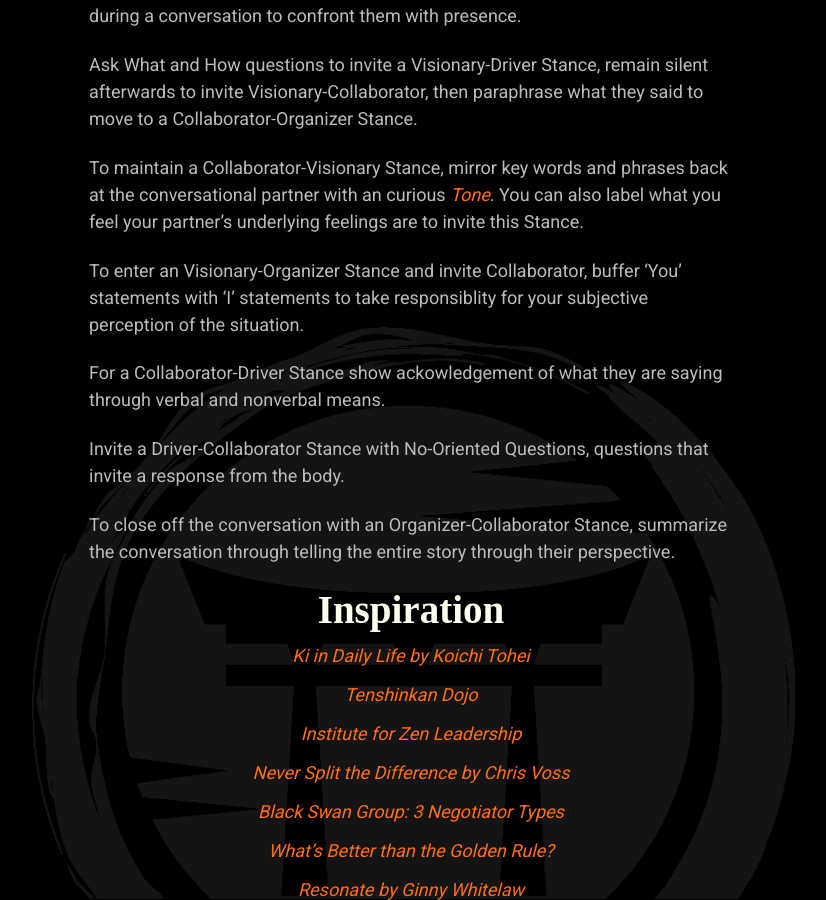
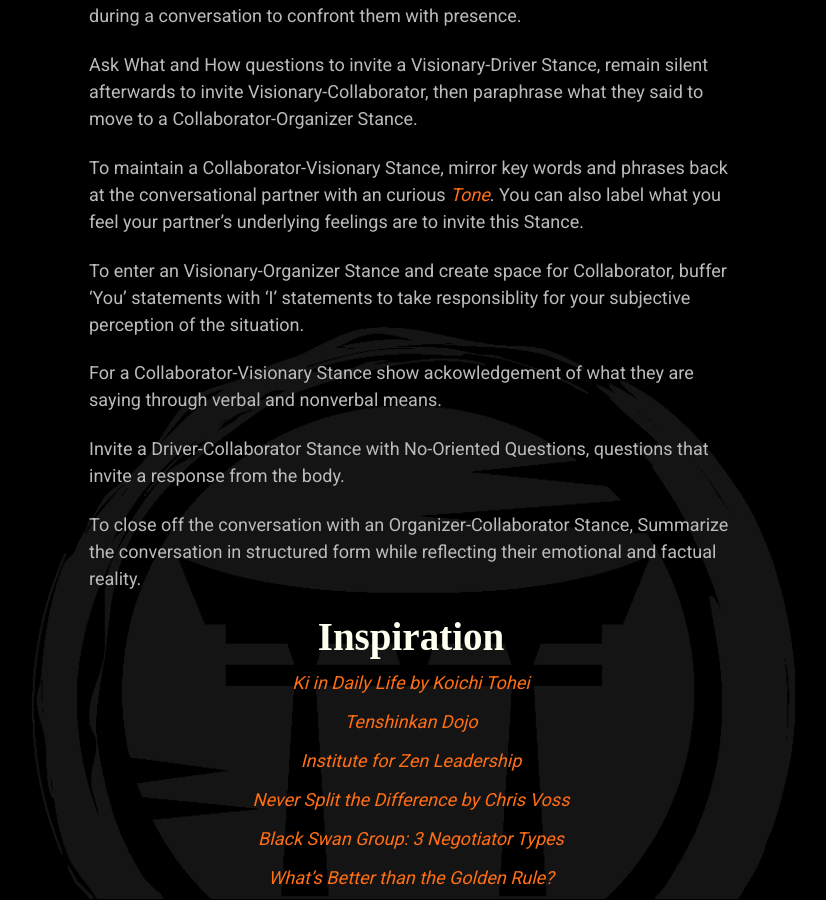
Before and after one commit to mindset-dojo/mindset-dojo.github.io, a Jekyll site: the page built from _forms/stance.md, in a window 1280 px wide and 900 px high, scrolled down 1076 px. Shown: the whole window, without its empty margins (229-1055 px from the left). Built offline with Jekyll 4.4.1, drawn with Linux system fonts in a browser that asks for light colours; some web fonts are replaced.

Commit message:
fix(stance): febi energy and stance relation language.

```diff
--- a/_forms/stance.md
+++ b/_forms/stance.md
@@ -30,13 +30,13 @@
 
 To maintain a Collaborator-Visionary Stance, mirror key words and phrases back at the conversational partner with an curious [Tone](../tone/). You can also label what you feel your partner's underlying feelings are to invite this Stance.
 
-To enter an Visionary-Organizer Stance and invite Collaborator, buffer 'You' statements with 'I' statements to take responsiblity for your subjective perception of the situation.
+To enter an Visionary-Organizer Stance and create space for Collaborator, buffer 'You' statements with 'I' statements to take responsiblity for your subjective perception of the situation.
 
-For a Collaborator-Driver Stance show ackowledgement of what they are saying through verbal and nonverbal means.
+For a Collaborator-Visionary Stance show ackowledgement of what they are saying through verbal and nonverbal means.
 
 Invite a Driver-Collaborator Stance with No-Oriented Questions, questions that invite a response from the body.
 
-To close off the conversation with an Organizer-Collaborator Stance, summarize the conversation through telling the entire story through their perspective.
+To close off the conversation with an Organizer-Collaborator Stance, Summarize the conversation in structured form while reflecting their emotional and factual reality.
 
 ## Inspiration
 
```
